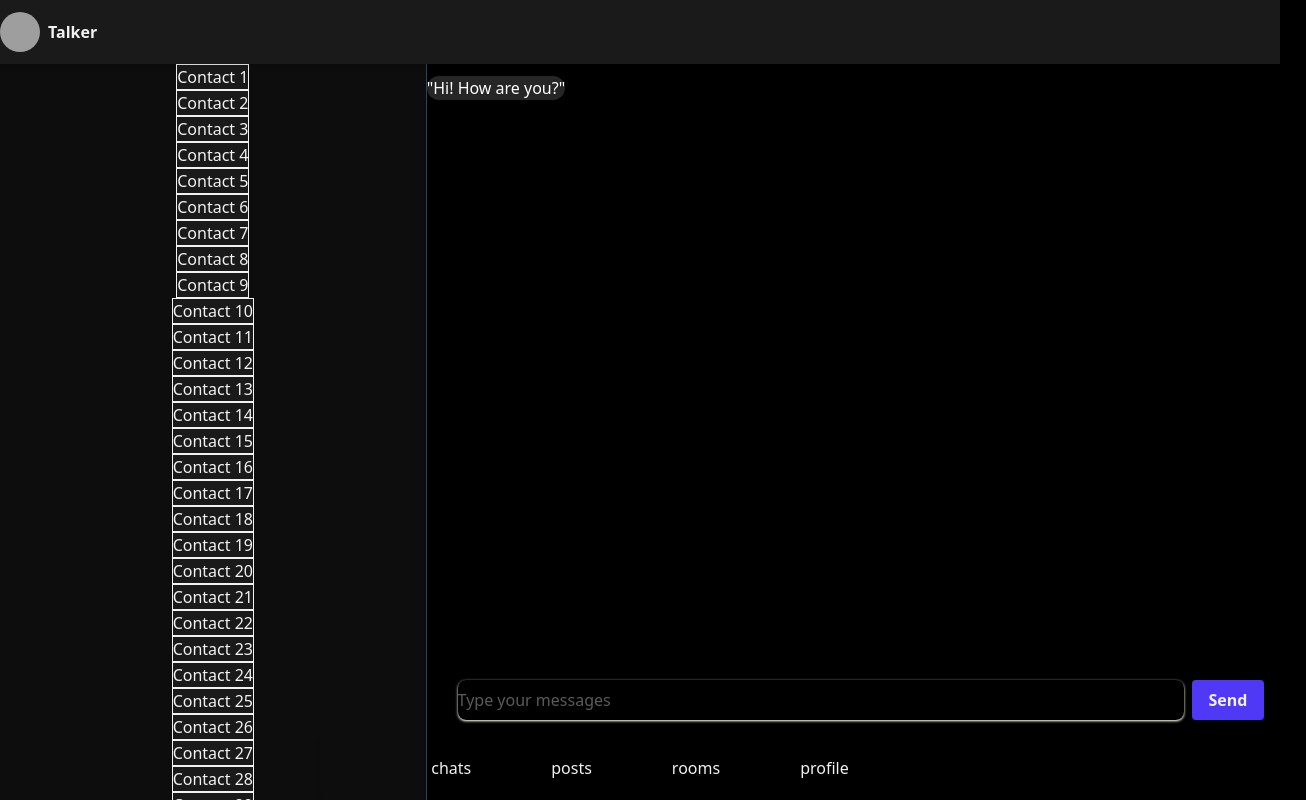
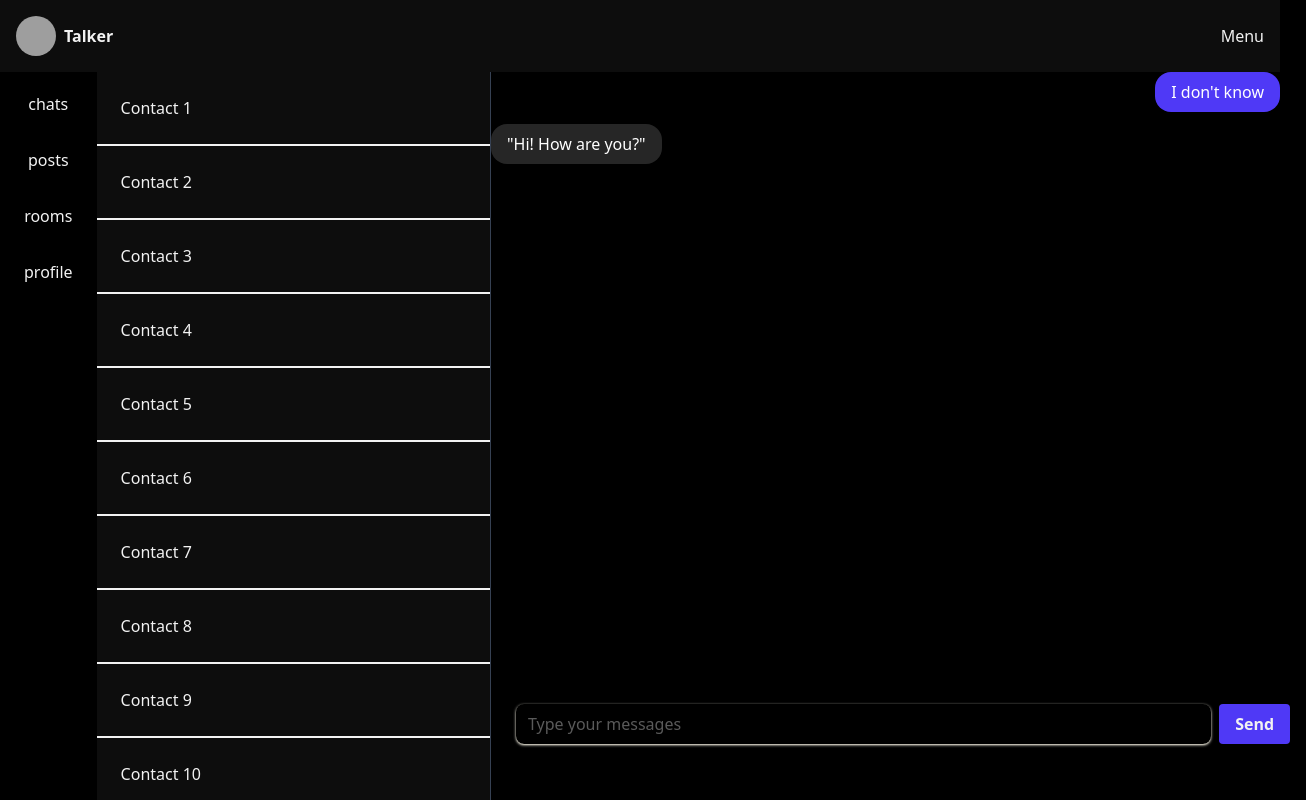
Before and after one commit to suraniyakunal/Talker, a React (Vite) app in the folder client/: page /chat in a window 1280 px wide. Shown: the whole page, 1306 px wide, since content can reach past the window. Built offline with nearby package versions, Linux system fonts and the light colour scheme; grey boxes are pictures that could not be loaded.

Commit message:
Changed the design

```diff
--- /dev/null
+++ b/client/src/components/Aside.jsx
@@ -0,0 +1,13 @@
+
+const Aside = () => {
+  return (
+    <div className="normal-text items-center justify-center flex flex-col gap-4 px-4 py-3">
+      <button type="submit" className="px-2 py-2 ">chats</button>
+      <button type="submit" className="px-2 py-2 ">posts</button>
+      <button type="submit" className="px-2 py-2 ">rooms</button>
+      <button type="submit" className="px-2 py-2 ">profile</button>
+    </div>
+  )
+}
+
+export default Aside
--- a/client/src/components/ChatBox.jsx
+++ b/client/src/components/ChatBox.jsx
@@ -1,7 +1,7 @@
 import Navbar from "./Navbar"
 import { useEffect, useState, useRef } from 'react';
 import io from 'socket.io-client'
-import Footer from "./Footer";
+import Footer from "./Aside";
 
 const SOCKET_URL = 'http://localhost:3000';
 
@@ -99,46 +99,46 @@ const ChatBox = () => {
         <div className="min-h-screen flex-col relative">
           {/* Header, Sidebar, Main Content will go here */}
 
-          <Navbar />
-
-          <main className="flex h-[calc(100vh-4rem)] mt-20">
-            <div className="w-1/3 border-r border-gray-700 overflow-y-auto h-full p-4">
-              <div className="flex flex-col items-center medium-black justify-center w-full">
-                {/* Multiple contacts */}
-                {[...Array(30).keys()].map(i => (
-                  <h1 key={i} className="mb-4 normal-text light-black border">Contact {i + 1}</h1>
-                ))}
-              </div>
-            </div>
-            <div className="flex h-[69vh] flex-col justify-items-end items-center flex-1 gap-3 overflow-y-auto relative w-full">
-
-              {/* Outgoing Message */}
-              <div className="self-end bg-indigo-600 text-white rounded-2xl px-4 py-2 max-w-xs">
-
-              </div>
-
-              {/* Incoming Message */}
-              <div className="self-start bg-neutral-800 text-white rounded-2xl px-4 py-2 max-w-xs">
-                "Hi! How are you?"
-              </div>
-              <div></div>
-            </div>
-            {/* Input area fixed at bottom */}
-            <div className="absolute bottom-20 right-4 flex gap-2 w-[63vw] justify-center items-center px-4 py-4">
-              <input
-                type="text"
-                name="Message"
-                placeholder="Type your messages"
-                className="w-full muted-text rounded-lg shadow-sm shadow-amber-50 h-10 focus:outline-none px-3 py-2"
-              />
-              <button type="submit" className=" font-semibold normal-text shadow-md rounded h-10 w-20 bg-indigo-600">
-                Send
-              </button>
-            </div>
-          </main>
+          {/* <main className="flex h-[calc(100vh-4rem)] mt-20"> */}
+          {/*   <div> */}
+          {/**/}
+          {/*   </div> */}
+          {/*   <div className="w-1/3 border-r border-gray-700 overflow-y-auto h-full p-4"> */}
+          {/*     <div className="flex flex-col items-center medium-black justify-center w-full"> */}
+          {/*       {/* Multiple contacts */} */}
+          {/*       {[...Array(30).keys()].map(i => ( */}
+          {/*         <h1 key={i} className="mb-4 normal-text light-black border">Contact {i + 1}</h1> */}
+          {/*       ))} */}
+          {/*     </div> */}
+          {/*   </div> */}
+          {/*   <div className="flex h-[69vh] flex-col justify-items-end items-center flex-1 gap-3 overflow-y-auto relative w-full"> */}
+          {/**/}
+          {/*     {/* Outgoing Message */} */}
+          {/*     <div className="self-end bg-indigo-600 text-white rounded-2xl px-4 py-2 max-w-xs"> */}
+          {/**/}
+          {/*     </div> */}
+          {/**/}
+          {/*     {/* Incoming Message */} */}
+          {/*     <div className="self-start bg-neutral-800 text-white rounded-2xl px-4 py-2 max-w-xs"> */}
+          {/*       "Hi! How are you?" */}
+          {/*     </div> */}
+          {/*     <div></div> */}
+          {/*   </div> */}
+          {/*   {/* Input area fixed at bottom */} */}
+          {/*   <div className="absolute bottom-20 right-4 flex gap-2 w-[63vw] justify-center items-center px-4 py-4"> */}
+          {/*     <input */}
+          {/*       type="text" */}
+          {/*       name="Message" */}
+          {/*       placeholder="Type your messages" */}
+          {/*       className="w-full muted-text rounded-lg shadow-sm shadow-amber-50 h-10 focus:outline-none px-3 py-2" */}
+          {/*     /> */}
+          {/*     <button type="submit" className=" font-semibold normal-text shadow-md rounded h-10 w-20 bg-indigo-600"> */}
+          {/*       Send */}
+          {/*     </button> */}
+          {/*   </div> */}
+          {/* </main> */}
         </div>
 
-        <Footer />
       </div>
     </>
 
--- /dev/null
+++ b/client/src/components/Chats.jsx
@@ -0,0 +1,42 @@
+const Chats = () => {
+  return (
+    <main className="flex h-full w-full">
+      <div className="w-1/3 border-r border-gray-700 overflow-y-auto">
+        <div className="flex flex-col medium-black justify-center">
+          {/* Multiple contacts */}
+          {[...Array(30).keys()].map(i => (
+            <h1 key={i} className="normal-text p-6 border-b-2">Contact {i + 1}</h1>
+          ))}
+        </div>
+      </div>
+      <div className="flex flex-col justify-items-end items-center flex-1 gap-3 overflow-y-auto relative w-full">
+
+        {/* Outgoing Message */}
+        <div className="self-end bg-indigo-600 text-white rounded-2xl px-4 py-2 max-w-xs">
+          I don't know
+        </div>
+
+        {/* Incoming Message */}
+        <div className="self-start bg-neutral-800 text-white rounded-2xl px-4 py-2 max-w-xs">
+          "Hi! How are you?"
+        </div>
+        <div></div>
+      </div>
+
+      {/* Input area fixed at bottom */}
+      <div className="absolute bottom-10 left-[500px] right- flex gap-2 w-[63vw] justify-center items-center px-4 py-4">
+        <input
+          type="text"
+          name="Message"
+          placeholder="Type your messages"
+          className="w-full muted-text rounded-lg shadow-sm shadow-amber-50 h-10 focus:outline-none px-3 py-2"
+        />
+        <button type="submit" className=" font-semibold normal-text shadow-md rounded h-10 w-20 bg-indigo-600">
+          Send
+        </button>
+      </div>
+    </main>
+  )
+}
+
+export default Chats
--- a/client/src/components/Footer.jsx
+++ /dev/null
@@ -1,17 +0,0 @@
-import { Link } from "react-router-dom"
-
-const Footer = () => {
-  return (
-    <div>
-      <footer className="absolute bottom-0 left-80 bg-transparent rounded-md right-80 normal-text z-10  h-16 px-4 gap-20 flex items-center justify-center shadow-md">
-        <button type="submit"><Link to='/chat'>chats</Link></button>
-        <button type="submit"><Link to='/posts'>posts</Link></button>
-        <button type="submit"><Link to='/rooms'>rooms</Link></button>
-        <button type="submit"><Link to='/profile'>profile</Link></button>
-      </footer>
-
-    </div>
-  )
-}
-
-export default Footer
--- a/client/src/components/MainLayout.jsx
+++ b/client/src/components/MainLayout.jsx
@@ -1,27 +1,24 @@
 import { useState } from 'react'
 import { Outlet } from 'react-router-dom';
-import ChatBox from '../components/ChatBox.jsx'
-import Footer from '../components/Footer.jsx'
+import Chats from '../components/Chats.jsx'
+import Aside from './Aside.jsx'
 import Navbar from './Navbar.jsx';
 
 function MainLayout() {
 
-  // const [isLogged, setIsLogged] = useState(() => !!localStorage.getItem('userInfo'))
-  // const onLoginSucess = () => {
-  //   setIsLogged(true)
-  // }
-  //
-  // if (isLogged) {
-  //   return (<Login onLoginSucess={onLoginSucess} />)
-  // }
   return (
     <>
-      {/* <Navbar /> */}
-      {/* <div> */}
-      {/*   <ChatBox /> */}
-      {/* </div> */}
-      <Outlet />
-      {/* <Footer /> */}
+      <div className='dark-black min-h-screen min-w-full'>
+        <Navbar />
+        <div className='flex h-[calc(100vh-72px)] w-full'>
+          <div className='items-center justify-center'>
+            <Aside />
+          </div>
+          <div className='w-full'>
+            <Chats />
+          </div>
+        </div>
+      </div>
     </>
   );
 }
--- a/client/src/components/Navbar.jsx
+++ b/client/src/components/Navbar.jsx
@@ -1,27 +1,20 @@
 const Navbar = () => {
   return (
-    <div>
     <header
       className="
-        sticky top-0
-        medium-black
-        left-0 right-0
-        normal-text
-        z-10 light-black
-        h-16 px-4 flex
-        items-center
+        medium-black normal-text
+       items-center flex px-4 py-4
       justify-between
-        shadow-md">
+      ">
       <div className="flex items-center gap-2">
         <img src="/profile.jpg" alt="" className="rounded-full w-10 h-10" />
         <span className="font-semibold">Talker</span>
       </div>
-        <div className="flex gap-3">
+      <div>
         {/* Icon buttons: status, new chat, menu */}
-          <button>{/* SVG Icons */}</button>
+        <button>{/* SVG Icons */}Menu</button>
       </div>
     </header>
-    </div>
   )
 }
 
--- a/client/src/main.css
+++ b/client/src/main.css
@@ -1,9 +1,4 @@
 @import 'tailwindcss';
-
-* {
-  margin: 0;
-  padding: 0;
-}
 
 :root {
   --bg-dark: hsl(0 0% 0%);
```
Lines whose indentation alone changed are shown as unchanged.
